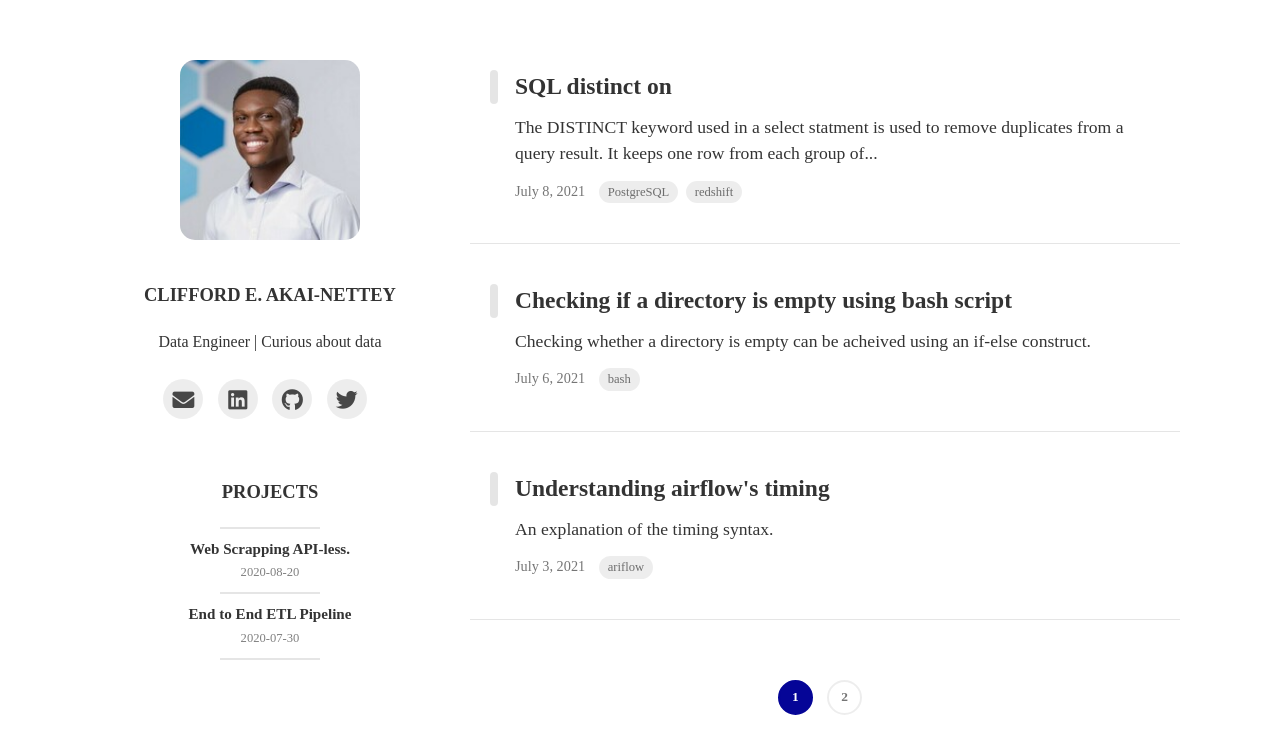
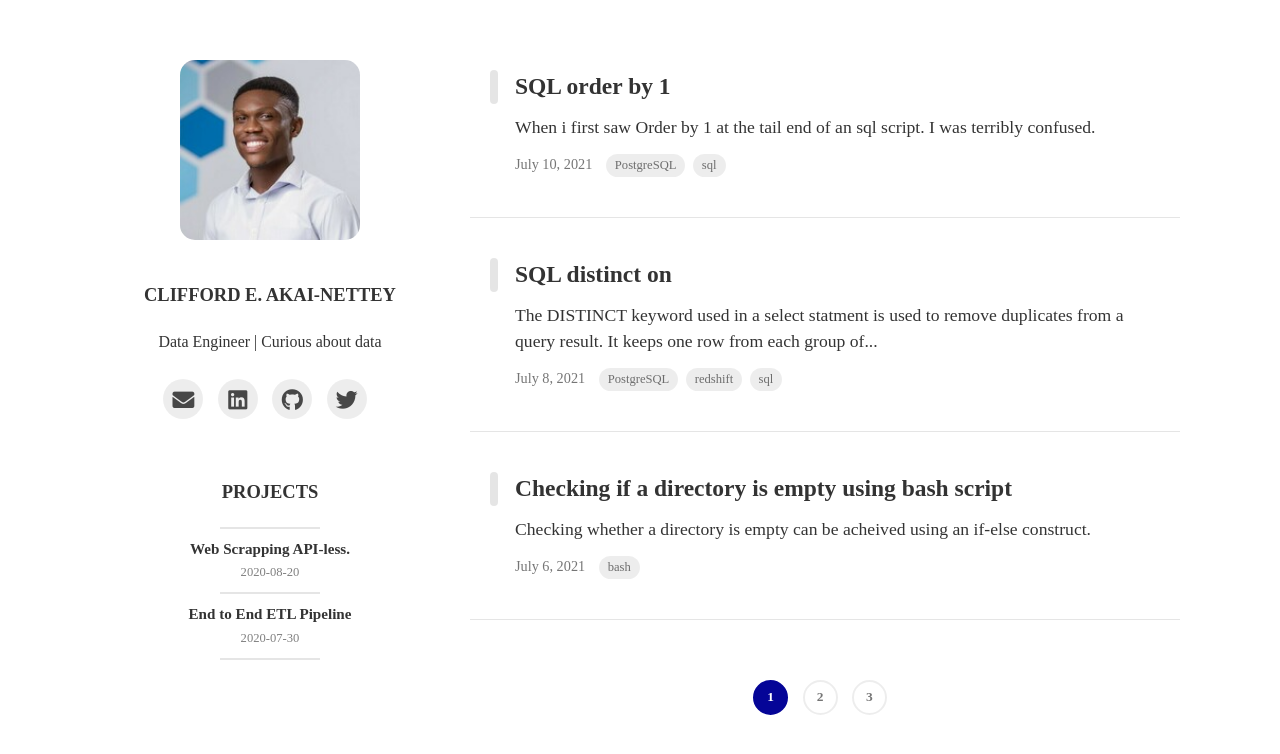
Before and after one commit to cliffordEmmanuel/cliffordEmmanuel.github.io, a Jekyll site: the page built from index.html, in a window 1280 px wide. Shown: the top 754 px of the page. Built offline with Jekyll 4.4.1, drawn with Linux system fonts in a browser that asks for light colours; nearby versions of some CDN libraries; some web fonts are replaced; the list of posts is cut into pages by our own code.

Commit message:
adding a new post

````diff
--- a/_posts/2021-07-08-sql-distinct-on.md
+++ b/_posts/2021-07-08-sql-distinct-on.md
@@ -2,7 +2,7 @@
 layout: post
 title: SQL distinct on
 subtitle : when to use it
-tags: [PostgreSQL, redshift]
+tags: [PostgreSQL, redshift, sql]
 author: Clifford
 comments : True
 ---
--- /dev/null
+++ b/_posts/2021-07-10-sql-orderby1.md
@@ -0,0 +1,36 @@
+---
+layout: post
+title: SQL order by 1
+subtitle : What does it mean?
+tags: [PostgreSQL, sql]
+author: Clifford
+comments : True
+---
+
+When i first saw `Order by 1` at the tail end of an sql script. I was terribly confused.
+<br>
+
+Like in this toy example:
+
+```sql
+Select
+    *
+From table1
+Order by 1
+```
+
+In this rather crude example above, all the columns from table1 are selected and then ordered by the first column returned by the select.
+
+The number in the where clause is called an "Ordinal". As it references the columns defined in the select clause
+
+It turns out it is not a good practice to use numbers to represent columns. So i guess my confusion was justified.
+
+
+But here's the reason why it is not recommended:
+- You can't know at a glance what columns are being explicitly referenced
+- Although the query will remain valid even when the column order changes, you risk ordering by some unexpected column.
+
+So yeah this is what it means when you look at some old SQL script and use it sparingly.
+
+## _Sources:_
+- <https://stackoverflow.com/questions/3445118/what-is-the-purpose-of-order-by-1-in-sql-select-statement#:~:text=This%3A%20ORDER%20BY%201,It's%20not%20obvious%2Fexplicit?>
````
